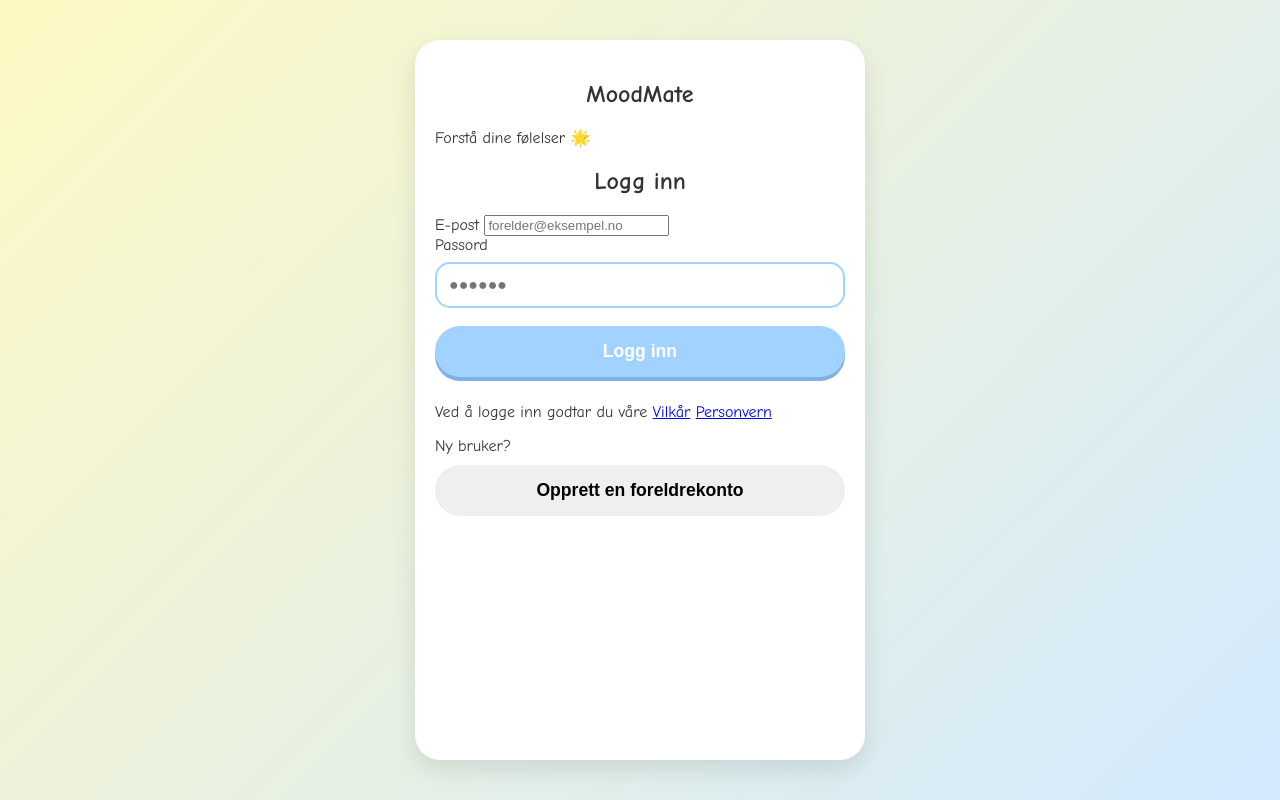
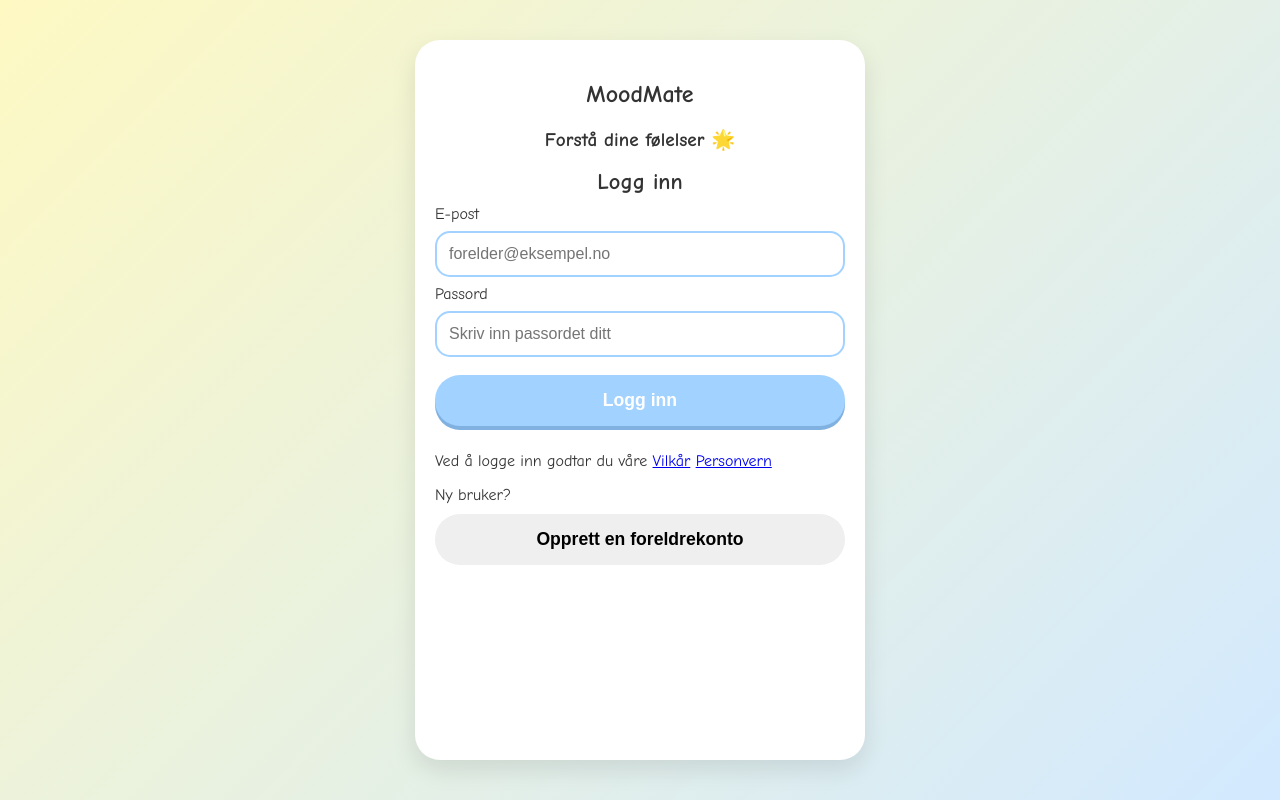
Before and after one commit to HannahEleenN/MM207_MoodMate_app, a plain HTML site: page client/index.html in a window 1280 px wide. Drawn offline with Linux system fonts and the light colour scheme.

```diff
--- a/client/modules/views/login.html
+++ b/client/modules/views/login.html
@@ -1,7 +1,7 @@
 <section id="login-container">
   <div class="brand">
     <h1>MoodMate</h1>
-    <p>Forstå dine følelser 🌟</p>
+    <h3>Forstå dine følelser 🌟</h3>
   </div>
 
   <form id="loginForm">
@@ -12,7 +12,7 @@
     </div>
     <div class="input-group">
       <label for="password-input">Passord</label>
-      <input type="password" id="password-input" required placeholder="●●●●●●">
+      <input type="password" id="password-input" required placeholder="Skriv inn passordet ditt">
     </div>
 
     <button type="submit" class="primary-btn">Logg inn</button>
--- a/client/style.css
+++ b/client/style.css
@@ -51,10 +51,26 @@ body
    3. TYPOGRAPHY & MEDIA
    ========================================================================== */
 
-h1, h2
+h1
 {
     color: var(--text-color);
     text-align: center;
+}
+
+h2
+{
+    color: var(--text-color);
+    font-size: 1.4rem;
+    text-align: center;
+    margin-bottom: 10px;
+}
+
+h3
+{
+    color: var(--text-color);
+    font-size: 1.2rem;
+    text-align: center;
+    margin-bottom: 8px;
 }
 
 img, video, canvas
@@ -94,7 +110,7 @@ button:active {
 }
 
 /* Form Inputs */
-input[type="text"], input[type="password"], textarea
+input[type="text"], input[type="email"], input[type="password"], textarea
 {
     width: 100%;
     padding: 12px;
```
Also changed, not shown: client/modules/views/moodCheckin.html (+6 -4 lines).
